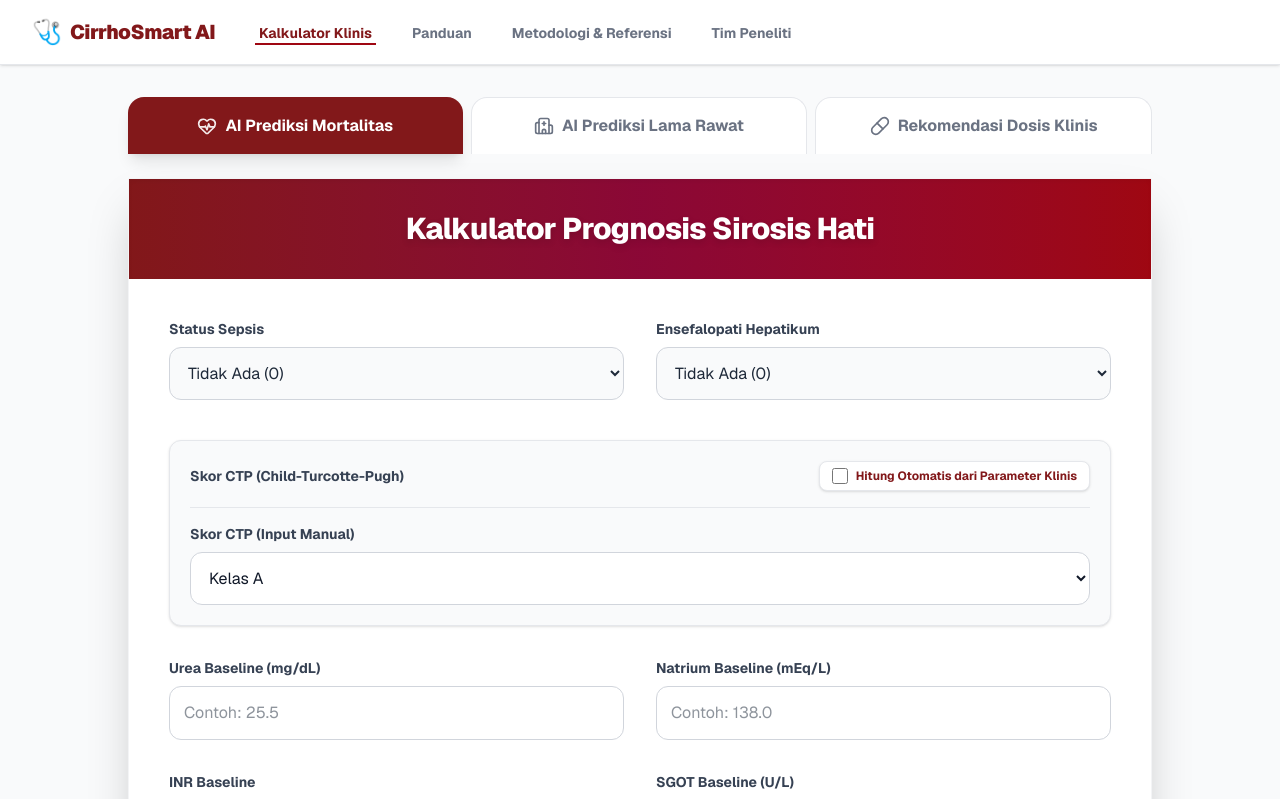
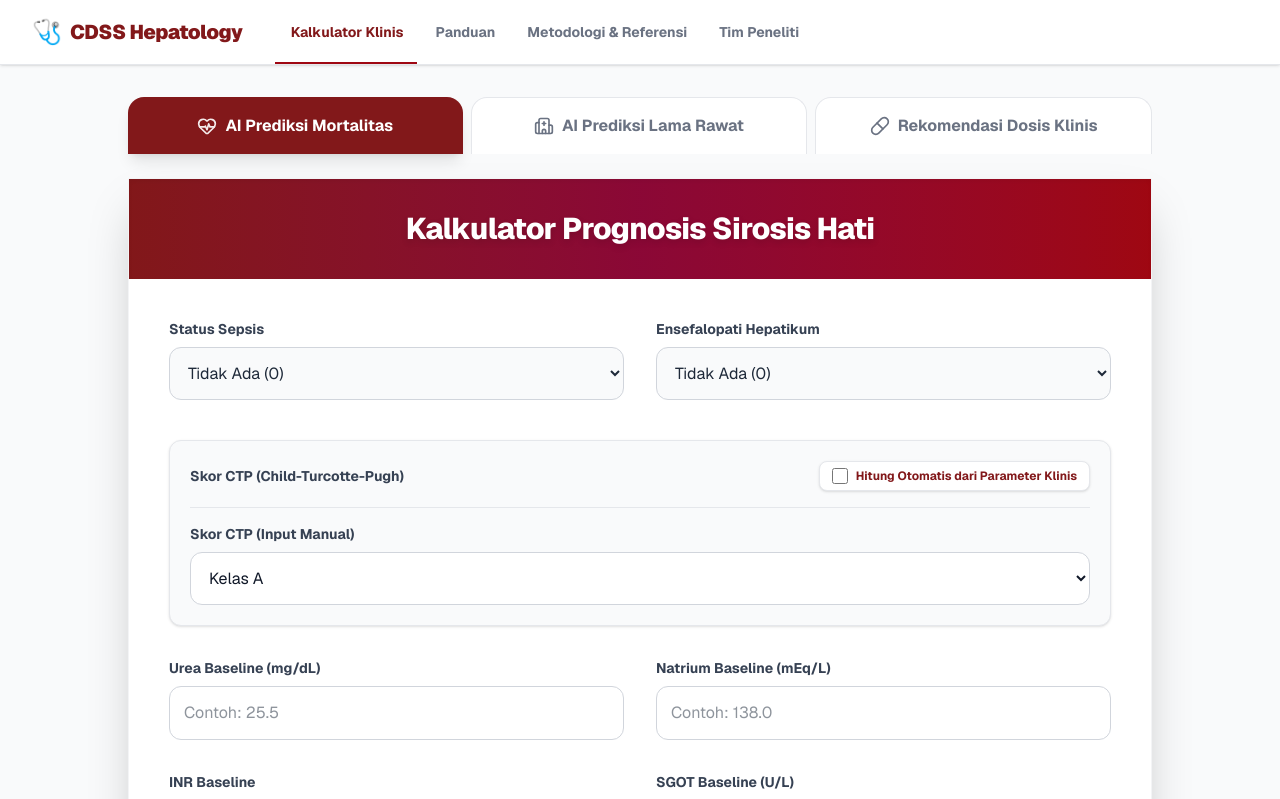
Before and after one commit to YavieAzka/sirosis-app, a Next.js app in the folder web/: page / in a window 1280 px wide. Shown: the top 799 px of the page. Built offline with nearby package versions, Linux system fonts and the light colour scheme.

Commit message:
feat: navbar animation

```diff
--- a/web/app/page.tsx
+++ b/web/app/page.tsx
@@ -1,54 +1,159 @@
 // File: app/page.tsx
 'use client';
 
-import React, { useState } from 'react';
+import React, { useState, useEffect, useRef } from 'react';
 import MainApp from '../components/MainApp';
 import UserGuide from '../components/UserGuide';
 import Methodology from '../components/Methodology';
 import AboutTeam from '../components/AboutTeam';
 
+type ViewType = 'app' | 'guide' | 'methodology' | 'about';
+
 export default function Home() {
-  const [currentView, setCurrentView] = useState<'app' | 'guide' | 'methodology' | 'about'>('app');
+  const [currentView, setCurrentView] = useState<ViewType>('app');
+
+  // ==========================================
+  // STATE & REFS UNTUK SLIDING NAVBAR
+  // ==========================================
+  const desktopRefs = useRef<(HTMLButtonElement | null)[]>([]);
+  const mobileRefs = useRef<(HTMLButtonElement | null)[]>([]);
+
+  const [desktopIndicator, setDesktopIndicator] = useState({ left: 0, width: 0 });
+  const [mobileIndicator, setMobileIndicator] = useState({ left: 0, width: 0 });
+
+  useEffect(() => {
+    const updateIndicator = () => {
+      // Peta indeks untuk mencari tab mana yang sedang aktif
+      const viewToIndex: Record<string, number> = { app: 0, guide: 1, methodology: 2, about: 3 };
+      const index = viewToIndex[currentView];
+
+      // Hitung posisi (left) dan lebar (width) untuk desktop
+      const desktopEl = desktopRefs.current[index];
+      if (desktopEl) {
+        setDesktopIndicator({ left: desktopEl.offsetLeft, width: desktopEl.offsetWidth });
+      }
+
+      // Hitung posisi (left) dan lebar (width) untuk perangkat mobile (scrollable)
+      const mobileEl = mobileRefs.current[index];
+      if (mobileEl) {
+        setMobileIndicator({ left: mobileEl.offsetLeft, width: mobileEl.offsetWidth });
+      }
+    };
+
+    // Jalankan kalkulasi saat render awal dan saat menu ditekan
+    updateIndicator();
+
+    // Dengarkan event resize layar agar garis tidak meleset saat ukuran browser diubah
+    window.addEventListener('resize', updateIndicator);
+    return () => window.removeEventListener('resize', updateIndicator);
+  }, [currentView]);
 
   return (
     <div className="min-h-screen bg-gray-50 flex flex-col font-sans text-gray-800">
+
+      {/* =================================================================== */}
       {/* NAVBAR */}
+      {/* =================================================================== */}
       <nav className="bg-white border-b border-gray-200 sticky top-0 z-40 shadow-sm">
         <div className="max-w-7xl mx-auto px-4 sm:px-6 lg:px-8">
           <div className="flex justify-between h-16">
-            <div className="flex items-center">
-              <div className="shrink-0 flex items-center cursor-pointer" onClick={() => setCurrentView('app')}>
+            <div className="flex items-center w-full">
+
+              {/* Logo / Judul */}
+              <div
+                className="shrink-0 flex items-center cursor-pointer mr-8"
+                onClick={() => setCurrentView('app')}
+              >
                 <span className="text-2xl mr-2">🩺</span>
-                <span className="font-black text-red-900 text-xl tracking-tight">CirrhoSmart AI</span>
+                <span className="font-black text-red-900 text-xl tracking-tight">CDSS Hepatology</span>
               </div>
-              <div className="hidden md:ml-10 md:flex md:space-x-8">
-                <button onClick={() => setCurrentView('app')} className={`inline-flex items-center px-1 pt-1 border-b-2 text-sm font-bold ${currentView === 'app' ? 'border-red-800 text-red-900' : 'border-transparent text-gray-500 hover:border-gray-300 hover:text-gray-700'} transition-colors`}>
+
+              {/* Menu Desktop */}
+              <div className="hidden md:flex relative h-full">
+                <button
+                  ref={el => { desktopRefs.current[0] = el; }}
+                  onClick={() => setCurrentView('app')}
+                  className={`inline-flex items-center px-4 h-full text-sm font-bold transition-colors duration-300 z-10 ${currentView === 'app' ? 'text-red-900' : 'text-gray-500 hover:text-gray-800'}`}
+                >
                   Kalkulator Klinis
                 </button>
-                <button onClick={() => setCurrentView('guide')} className={`inline-flex items-center px-1 pt-1 border-b-2 text-sm font-bold ${currentView === 'guide' ? 'border-red-800 text-red-900' : 'border-transparent text-gray-500 hover:border-gray-300 hover:text-gray-700'} transition-colors`}>
+                <button
+                  ref={el => { desktopRefs.current[1] = el; }}
+                  onClick={() => setCurrentView('guide')}
+                  className={`inline-flex items-center px-4 h-full text-sm font-bold transition-colors duration-300 z-10 ${currentView === 'guide' ? 'text-red-900' : 'text-gray-500 hover:text-gray-800'}`}
+                >
                   Panduan
                 </button>
-                <button onClick={() => setCurrentView('methodology')} className={`inline-flex items-center px-1 pt-1 border-b-2 text-sm font-bold ${currentView === 'methodology' ? 'border-red-800 text-red-900' : 'border-transparent text-gray-500 hover:border-gray-300 hover:text-gray-700'} transition-colors`}>
+                <button
+                  ref={el => { desktopRefs.current[2] = el; }}
+                  onClick={() => setCurrentView('methodology')}
+                  className={`inline-flex items-center px-4 h-full text-sm font-bold transition-colors duration-300 z-10 ${currentView === 'methodology' ? 'text-red-900' : 'text-gray-500 hover:text-gray-800'}`}
+                >
                   Metodologi & Referensi
                 </button>
-                <button onClick={() => setCurrentView('about')} className={`inline-flex items-center px-1 pt-1 border-b-2 text-sm font-bold ${currentView === 'about' ? 'border-red-800 text-red-900' : 'border-transparent text-gray-500 hover:border-gray-300 hover:text-gray-700'} transition-colors`}>
+                <button
+                  ref={el => { desktopRefs.current[3] = el; }}
+                  onClick={() => setCurrentView('about')}
+                  className={`inline-flex items-center px-4 h-full text-sm font-bold transition-colors duration-300 z-10 ${currentView === 'about' ? 'text-red-900' : 'text-gray-500 hover:text-gray-800'}`}
+                >
                   Tim Peneliti
                 </button>
+
+                {/* Indikator Slider (Desktop) */}
+                <div
+                  className="absolute bottom-0 h-0.5 bg-red-800 transition-all duration-300 ease-out"
+                  style={{ left: desktopIndicator.left, width: desktopIndicator.width }}
+                />
               </div>
+
             </div>
           </div>
         </div>
 
-        {/* Mobile menu */}
-        <div className="md:hidden flex overflow-x-auto border-t border-gray-100 bg-gray-50/50">
-           <button onClick={() => setCurrentView('app')} className={`px-4 py-3 text-xs font-bold whitespace-nowrap ${currentView === 'app' ? 'text-red-900 bg-white border-b-2 border-red-800' : 'text-gray-500'}`}>Kalkulator</button>
-           <button onClick={() => setCurrentView('guide')} className={`px-4 py-3 text-xs font-bold whitespace-nowrap ${currentView === 'guide' ? 'text-red-900 bg-white border-b-2 border-red-800' : 'text-gray-500'}`}>Panduan</button>
-           <button onClick={() => setCurrentView('methodology')} className={`px-4 py-3 text-xs font-bold whitespace-nowrap ${currentView === 'methodology' ? 'text-red-900 bg-white border-b-2 border-red-800' : 'text-gray-500'}`}>Metodologi</button>
-           <button onClick={() => setCurrentView('about')} className={`px-4 py-3 text-xs font-bold whitespace-nowrap ${currentView === 'about' ? 'text-red-900 bg-white border-b-2 border-red-800' : 'text-gray-500'}`}>Tim</button>
+        {/* Menu Mobile (Scrollable secara horizontal) */}
+        <div className="md:hidden overflow-x-auto border-t border-gray-100 bg-gray-50/80 backdrop-blur">
+          <div className="flex relative w-max min-w-full">
+            <button
+              ref={el => { mobileRefs.current[0] = el; }}
+              onClick={() => setCurrentView('app')}
+              className={`px-5 py-3.5 text-xs font-bold whitespace-nowrap transition-colors duration-300 z-10 ${currentView === 'app' ? 'text-red-900' : 'text-gray-500'}`}
+            >
+              Kalkulator
+            </button>
+            <button
+              ref={el => { mobileRefs.current[1] = el; }}
+              onClick={() => setCurrentView('guide')}
+              className={`px-5 py-3.5 text-xs font-bold whitespace-nowrap transition-colors duration-300 z-10 ${currentView === 'guide' ? 'text-red-900' : 'text-gray-500'}`}
+            >
+              Panduan
+            </button>
+            <button
+              ref={el => { mobileRefs.current[2] = el; }}
+              onClick={() => setCurrentView('methodology')}
+              className={`px-5 py-3.5 text-xs font-bold whitespace-nowrap transition-colors duration-300 z-10 ${currentView === 'methodology' ? 'text-red-900' : 'text-gray-500'}`}
+            >
+              Metodologi
+            </button>
+            <button
+              ref={el => { mobileRefs.current[3] = el; }}
+              onClick={() => setCurrentView('about')}
+              className={`px-5 py-3.5 text-xs font-bold whitespace-nowrap transition-colors duration-300 z-10 ${currentView === 'about' ? 'text-red-900' : 'text-gray-500'}`}
+            >
+              Tim
+            </button>
+
+            {/* Indikator Slider (Mobile) */}
+            <div
+              className="absolute bottom-0 h-0.5 bg-red-800 transition-all duration-300 ease-out z-20"
+              style={{ left: mobileIndicator.left, width: mobileIndicator.width }}
+            />
+          </div>
         </div>
       </nav>
 
-      {/* MAIN CONTENT AREA */}
+      {/* =================================================================== */}
+      {/* KONTEN UTAMA */}
+      {/* =================================================================== */}
       <div className="flex-grow">
         {currentView === 'app' && <MainApp />}
         {currentView === 'guide' && <UserGuide />}
@@ -56,7 +161,9 @@ export default function Home() {
         {currentView === 'about' && <AboutTeam />}
       </div>
 
+      {/* =================================================================== */}
       {/* GLOBAL FOOTER & MEDICAL DISCLAIMER */}
+      {/* =================================================================== */}
       <footer className="bg-white border-t border-gray-200 mt-12">
         <div className="max-w-7xl mx-auto py-8 px-4 sm:px-6 lg:px-8">
           <div className="bg-amber-50 rounded-xl p-6 border border-amber-200 mb-6 shadow-inner">
@@ -68,7 +175,7 @@ export default function Home() {
             </p>
           </div>
           <div className="text-center text-sm text-gray-500 font-medium">
-            <p>&copy; {new Date().getFullYear()} ChirroSmart AI Research Project. All rights reserved.</p>
+            <p>&copy; {new Date().getFullYear()} CDSS Hepatology Research Project. All rights reserved.</p>
           </div>
         </div>
       </footer>
```
Also changed, not shown: 1 other file (tests, documents, lock files or other folders).
